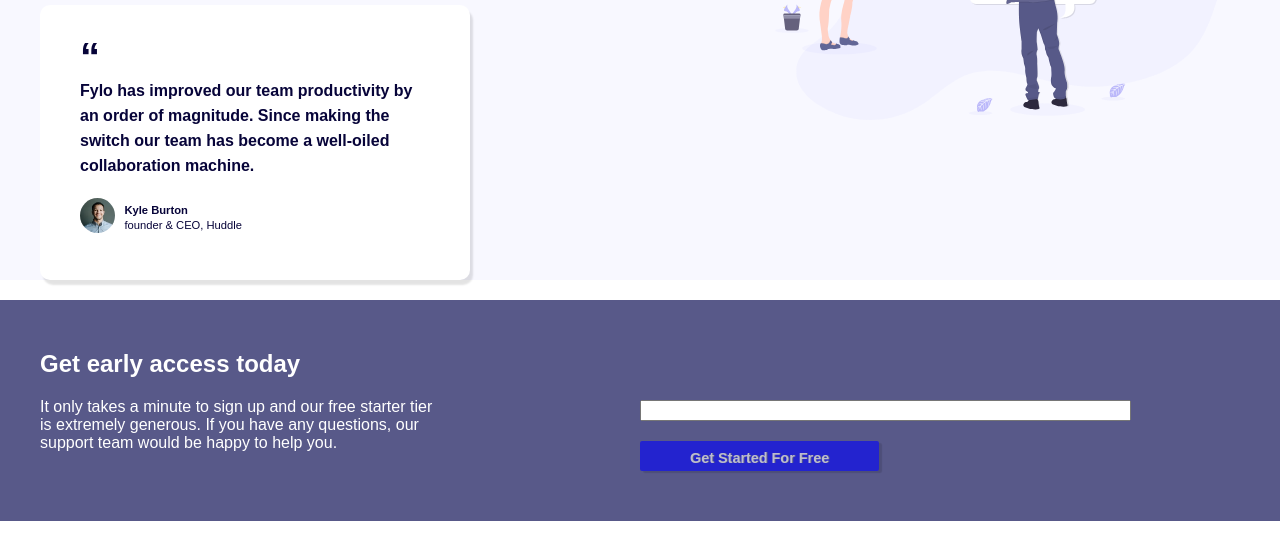
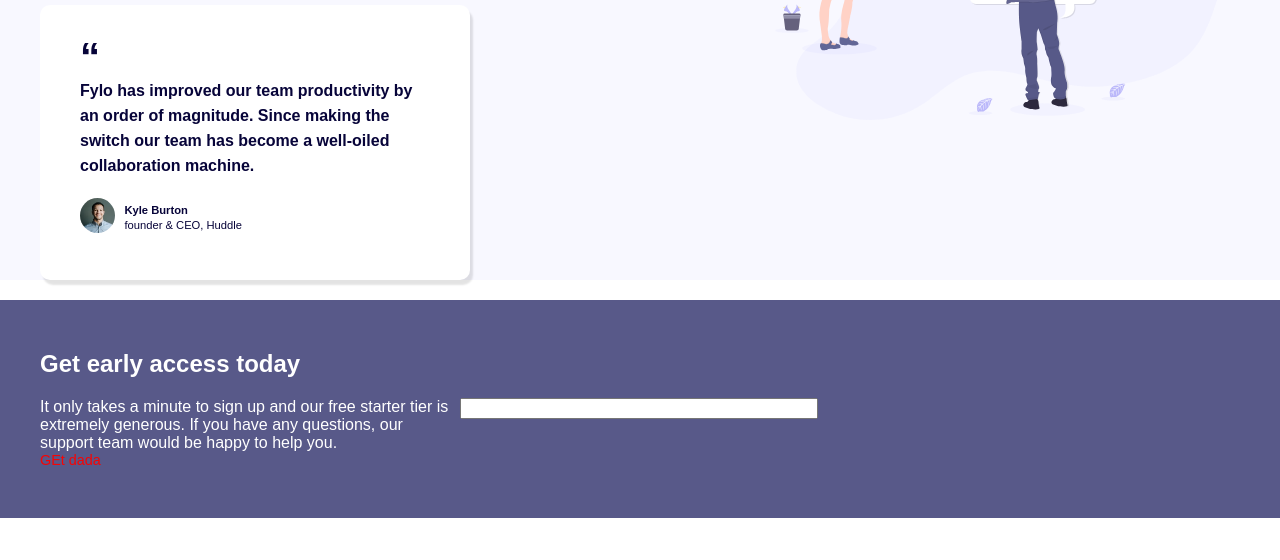
Before and after one commit to cleybsonreis/lading-page, a plain HTML site: page index.html in a window 1280 px wide. Shown: the part 1140-1700 px from the top of the page. Before the commit the page ends 1661 px from the top, so only its background shows below. Drawn offline with Linux system fonts and the light colour scheme.

Commit message:
erro no feet

```diff
--- a/index.html
+++ b/index.html
@@ -68,21 +68,21 @@
         </section>
 </section>
     <section class="feet">
-        <article class="feet-tt">
             <h1 class="feet-titulo">Get early access today</h1>
-            <p class="feet-texto">
-                It only takes a minute to sign up and our free starter tier is extremely generous.
-                If you have any questions, our support team would be happy to help you.
-            </p>
 
-        </article>
-        <section class="feet-input-link">
-            <input class="feet-input" type="email">
-            <a href="#" class="feet-link">Get Started For Free</a>
-        </section>
+            <section class="feet-il">
+                <p class="feet-texto">
+                    It only takes a minute to sign up and our free starter tier is extremely generous.
+                    If you have any questions, our support team would be happy to help you.
+                </p>
 
+                  <div class="feet-li">
+                    <input type="email" name="" id="feet-input">
 
+                  </div>
 
+            </section>
+            <a href="#">GEt dada</a>
     </section>
 
 
--- a/style.css
+++ b/style.css
@@ -26,9 +26,8 @@
 
 body{
    background-color: rgb(255, 255, 255);
-
+ padding-bottom: 1000px;
 }
-
 header{
     display: flex;
     justify-content: space-between;
@@ -179,42 +178,30 @@ float: right;
     background-color: var(--cor2);
     font-family: "Raleway", sans-serif;
     padding: 50px 40px;
-    display: flex;
+
 }
-
 .feet-titulo{
     color: white;
     font-size: 1.5em;
     margin-bottom: 20px;
-
 }
 .feet-texto{
     font-size: 1em;
     color: white;
-    width: 400px;
+    width: 35%;
 
 }
-.feet-tt{
+#feet-input{
+    width: 350px;
+}
+.feet-il{
+    display: flex;
 
 }
-.feet-input-link{
-
-    margin-left: 200px;
+.feet > a{
+    color: rgb(247, 4, 4);
+    display: flex;
 }
-.feet-input{
-    margin-top: 50px;
-    width: 190%;
+.feet-li{
+    display: inline-block;
 }
-.feet-link{
-    margin-top: 20px;
-    display: block;
-    color: white;
-    text-decoration: none;
-    background-color: rgb(0, 0, 255);
-    opacity: 0.6;
-    font-family: "Raleway", sans-serif;
-    padding: 9px 50px 5px 50px;
-    border-radius: 2px;
-    font-weight: bold;
-    box-shadow: 3px 2px 1px rgba(0, 0, 0, 0.199);
-}
```
